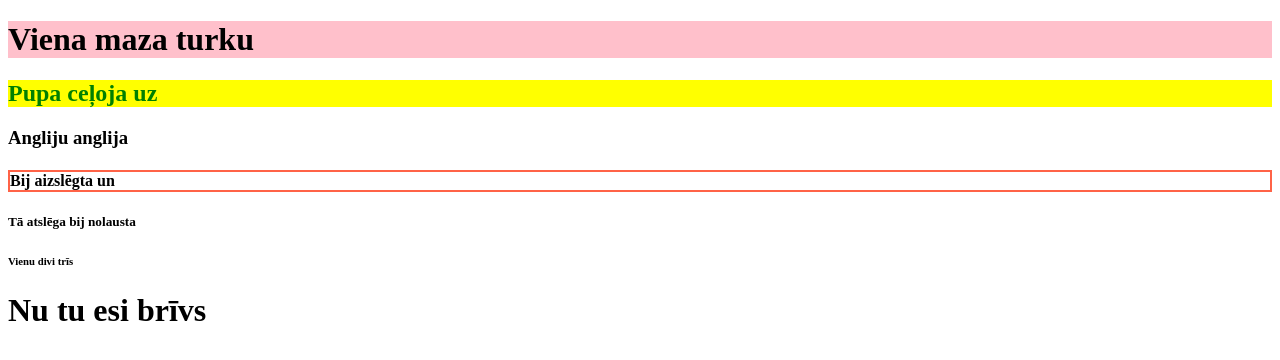
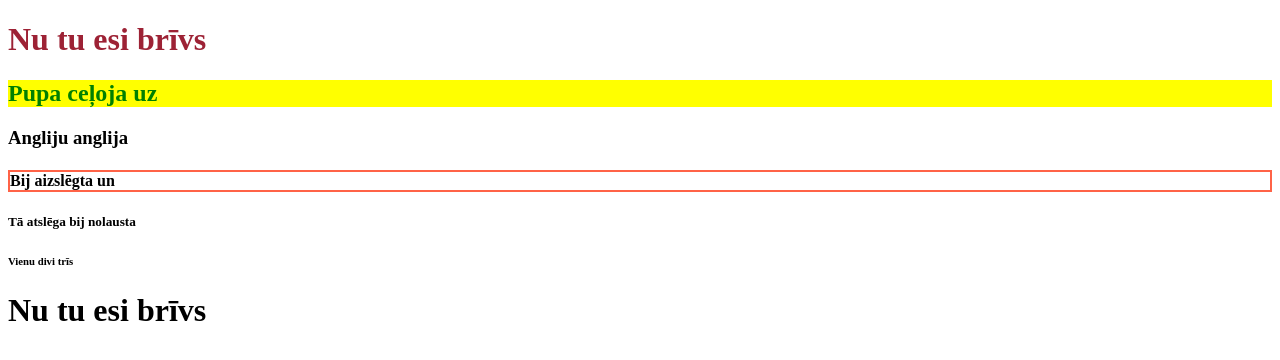
Before and after one commit to janisdatorium/w2bpage_style, a plain HTML site: page index.html in a window 1280 px wide. Drawn offline with Linux system fonts and the light colour scheme.

Commit message:
Update index.html

```diff
--- a/index.html
+++ b/index.html
@@ -6,7 +6,7 @@
 
 <body>
 
-<h1 style="background-color:pink;">Viena maza turku</h1>
+<h1 style="color:#9D2235">Nu tu esi brīvs</h1>
 <h2 style="color:green;background-color:yellow;">Pupa ceļoja uz</h2>
 <h3>Angliju anglija</h3>
 <h4 style="border:2px solid Tomato;">Bij aizslēgta un</h4>
```
